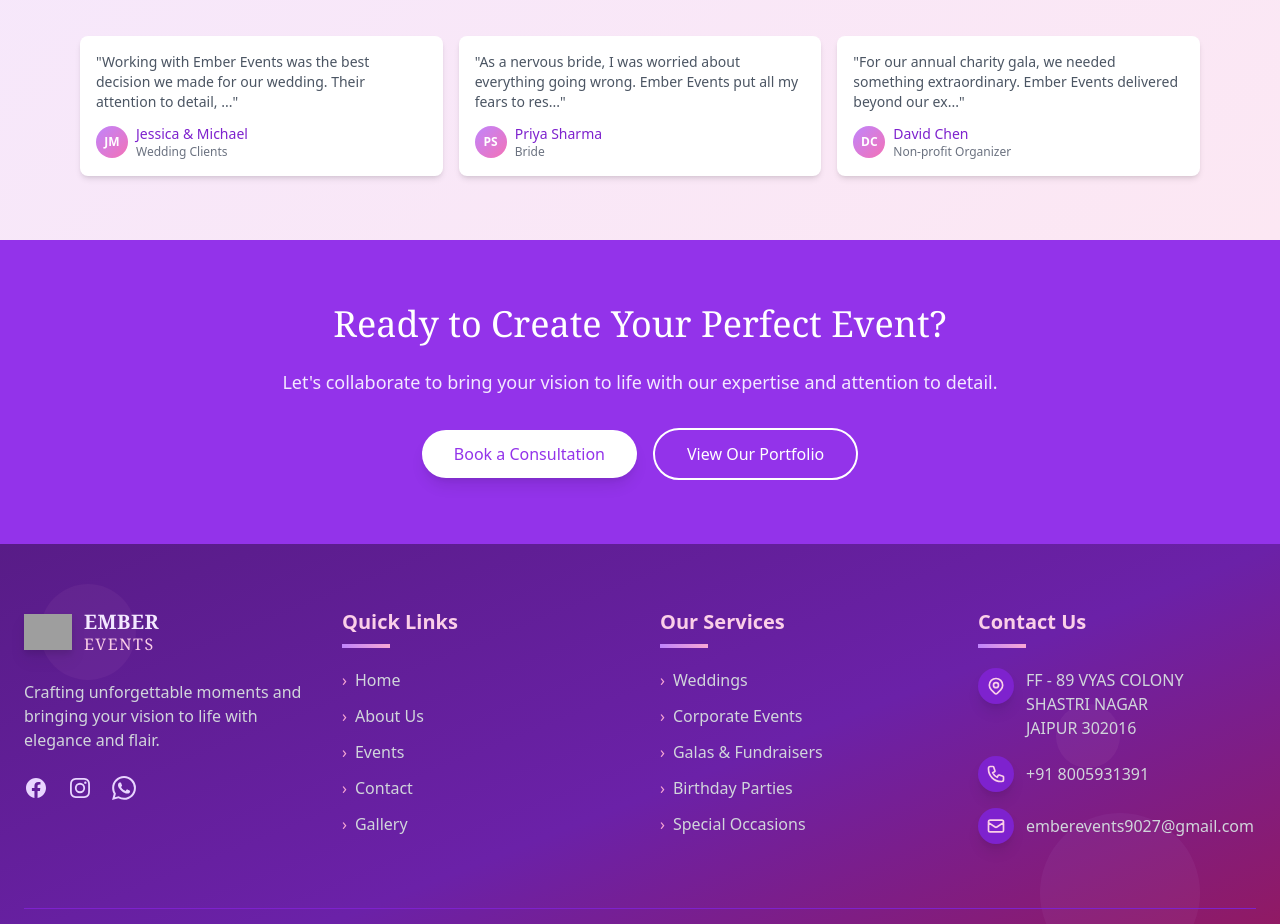
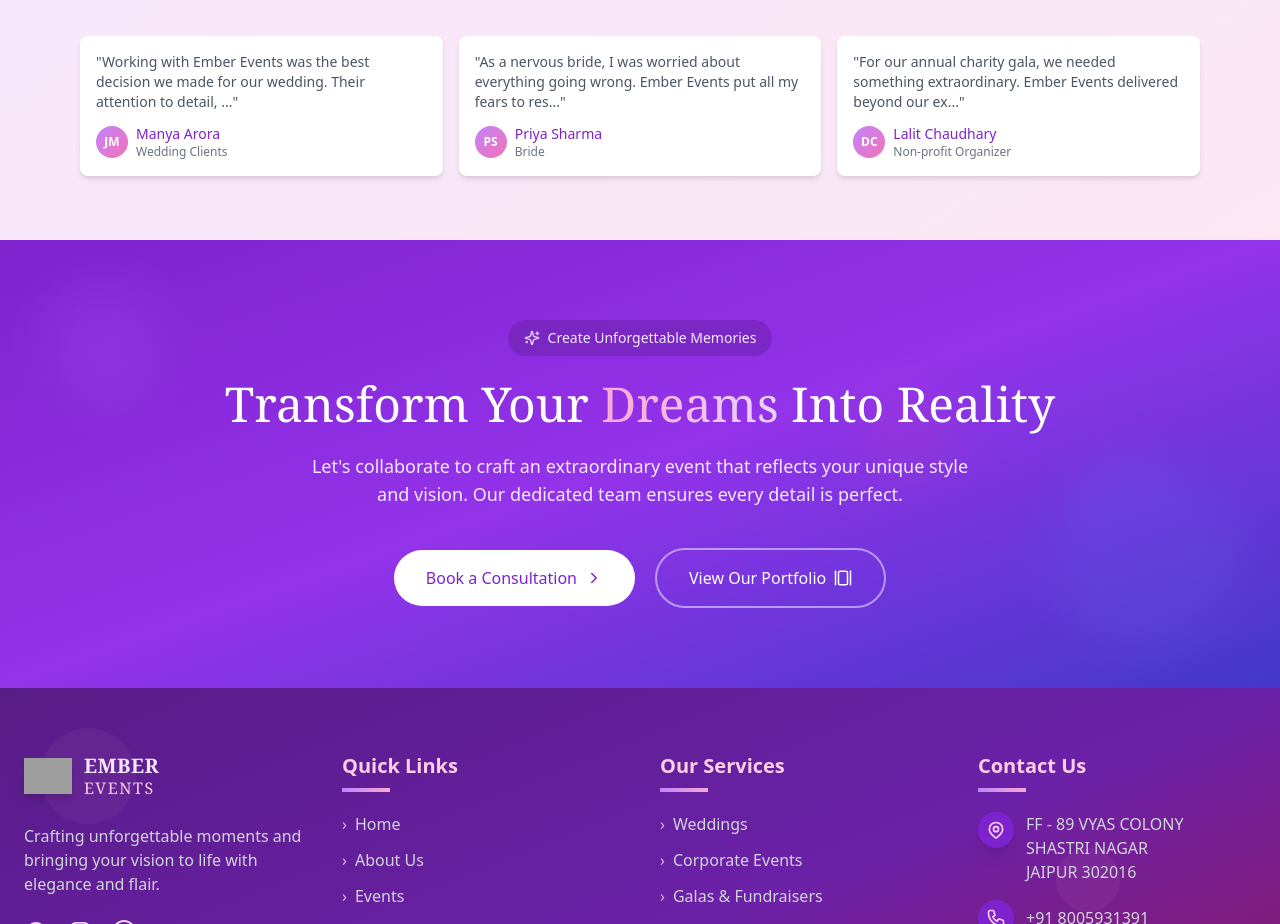
Before and after one commit to Lalitchaudhary01/event-management, a React (Create React App) app: page / in a window 1280 px wide. Shown: the part 3360-4284 px from the top of the page. Built offline with nearby package versions, Linux system fonts and the light colour scheme; grey boxes are pictures that could not be loaded.

Commit message:
add call to action

```diff
--- a/src/components/CallToAction.js
+++ b/src/components/CallToAction.js
@@ -1,29 +1,68 @@
 import React from "react";
+import { ChevronRight, Sparkles, GalleryHorizontal } from "lucide-react";
 
 const CallToAction = () => {
+  // WhatsApp redirect URL with phone number and preset message
+  const phoneNumber = "918005931391"; // Format for WhatsApp API (no + sign)
+  const whatsappUrl = `https://wa.me/${phoneNumber}?text=Hello! Can I get more information.`;
+
   return (
-    <div className="py-16 bg-purple-600 text-white text-center">
-      <div className="max-w-4xl mx-auto px-4">
-        <h2 className="text-3xl md:text-4xl font-serif mb-6">
-          Ready to Create Your Perfect Event?
+    <div className="relative py-20 bg-gradient-to-br from-purple-700 via-purple-600 to-indigo-700 text-white overflow-hidden">
+      {/* Background decorative elements */}
+      <div className="absolute top-0 left-0 w-full h-full">
+        <div className="absolute top-10 left-10 w-32 h-32 bg-purple-500 rounded-full opacity-20 blur-xl"></div>
+        <div className="absolute bottom-10 right-10 w-48 h-48 bg-indigo-500 rounded-full opacity-20 blur-xl"></div>
+        <div className="absolute top-1/3 right-1/4 w-24 h-24 bg-pink-500 rounded-full opacity-10 blur-xl"></div>
+      </div>
+
+      <div className="relative max-w-4xl mx-auto px-6 z-10">
+        <div className="flex flex-col items-center">
+          <div className="inline-flex items-center gap-2 px-4 py-2 bg-purple-800 bg-opacity-50 rounded-full mb-6">
+            <Sparkles size={16} className="text-purple-200" />
+            <span className="text-sm font-medium text-purple-100">
+              Create Unforgettable Memories
+            </span>
+          </div>
+
+          <h2 className="text-4xl md:text-5xl font-serif mb-6 text-center leading-tight">
+            Transform Your{" "}
+            <span className="text-transparent bg-clip-text bg-gradient-to-r from-pink-300 to-purple-200">
+              Dreams
+            </span>{" "}
+            Into Reality
           </h2>
-        <p className="text-lg text-purple-100 mb-8">
-          Let's collaborate to bring your vision to life with our expertise and
-          attention to detail.
+
+          <p className="text-lg text-purple-100 mb-10 text-center max-w-2xl">
+            Let's collaborate to craft an extraordinary event that reflects your
+            unique style and vision. Our dedicated team ensures every detail is
+            perfect.
           </p>
-        <div className="flex flex-col sm:flex-row items-center justify-center gap-4">
+
+          <div className="flex flex-col sm:flex-row items-center justify-center gap-5 w-full max-w-lg">
             <a
-            href="/consult"
-            className="px-8 py-3 bg-white text-purple-600 rounded-full hover:bg-purple-100 transition transform hover:-translate-y-1 shadow-lg font-medium"
+              href={whatsappUrl}
+              target="_blank"
+              rel="noopener noreferrer"
+              className="w-full sm:w-auto px-8 py-4 bg-white text-purple-700 rounded-full hover:bg-purple-50 transition-all duration-300 transform hover:-translate-y-1 hover:shadow-lg font-medium flex items-center justify-center gap-2 group"
             >
               Book a Consultation
+              <ChevronRight
+                size={18}
+                className="transition-transform group-hover:translate-x-1"
+              />
             </a>
+
             <a
               href="/portfolio"
-            className="px-8 py-3 bg-transparent border-2 border-white text-white rounded-full hover:bg-white hover:text-purple-600 transition transform hover:-translate-y-1 font-medium"
+              className="w-full sm:w-auto px-8 py-4 bg-transparent backdrop-blur-sm border-2 border-white border-opacity-50 text-white rounded-full hover:bg-white hover:bg-opacity-10 transition-all duration-300 transform hover:-translate-y-1 font-medium flex items-center justify-center gap-2 group"
             >
               View Our Portfolio
+              <GalleryHorizontal
+                size={18}
+                className="transition-transform group-hover:translate-x-1"
+              />
             </a>
+          </div>
         </div>
       </div>
     </div>
--- a/src/components/FeaturedServices.js
+++ b/src/components/FeaturedServices.js
@@ -184,7 +184,7 @@ const FeaturedServices = () => {
                   </p>
 
                   <a
-                    href={`/services#${service.title
+                    href={`/services/${service.title
                       .toLowerCase()
                       .replace(" ", "-")}`}
                     className="inline-flex items-center text-purple-700 hover:text-purple-900 font-medium transition-all duration-300 relative overflow-hidden group-hover:font-semibold"
--- a/src/components/Testimonials.js
+++ b/src/components/Testimonials.js
@@ -8,7 +8,7 @@ const Testimonials = () => {
     {
       quote:
         "Working with Ember Events was the best decision we made for our wedding. Their attention to detail, creativity, and flawless execution made our special day absolutely perfect. Every moment was carefully crafted and our guests are still talking about it months later!",
-      name: "Jessica & Michael",
+      name: "Manya Arora",
       role: "Wedding Clients",
       initials: "JM",
     },
@@ -29,7 +29,7 @@ const Testimonials = () => {
     {
       quote:
         "For our annual charity gala, we needed something extraordinary. Ember Events delivered beyond our expectations, helping us raise record funds while creating a memorable evening for all attendees.",
-      name: "David Chen",
+      name: "Lalit Chaudhary",
       role: "Non-profit Organizer",
       initials: "DC",
     },
```
Lines whose indentation alone changed are shown as unchanged.
